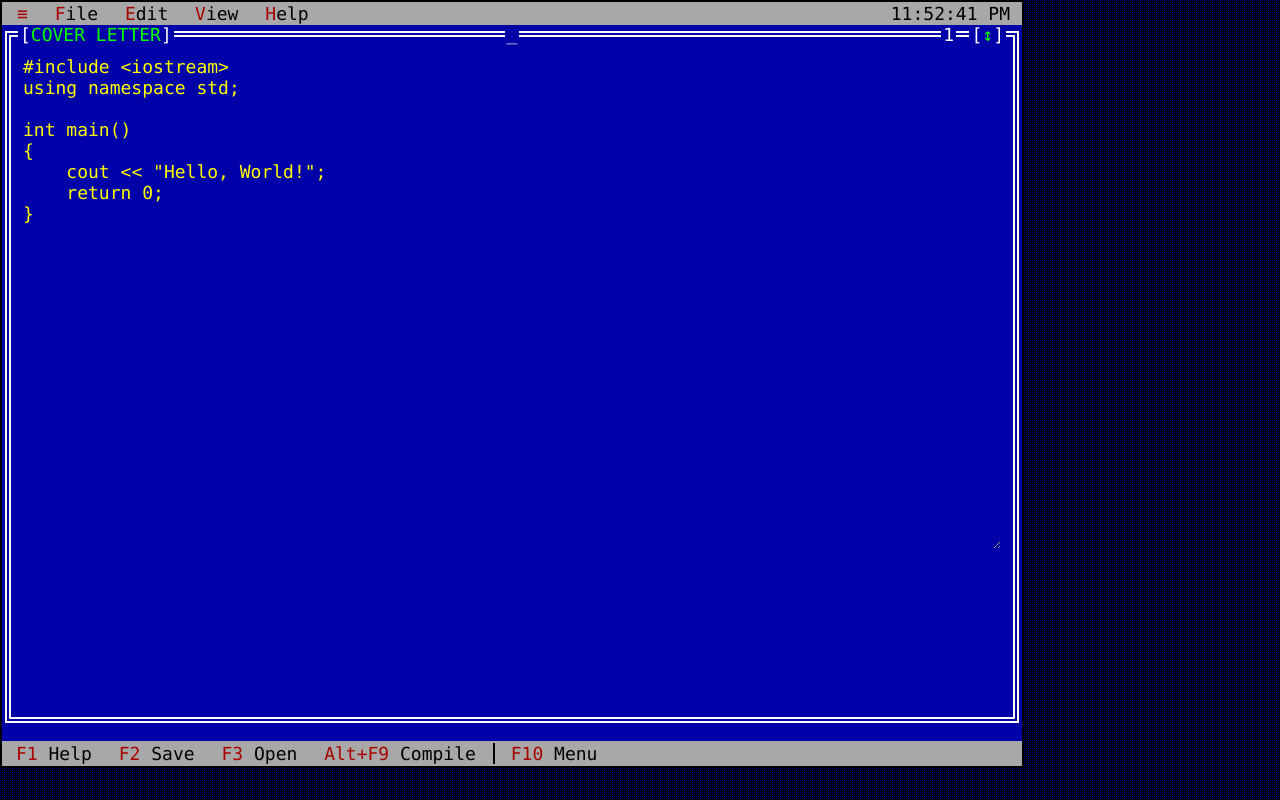
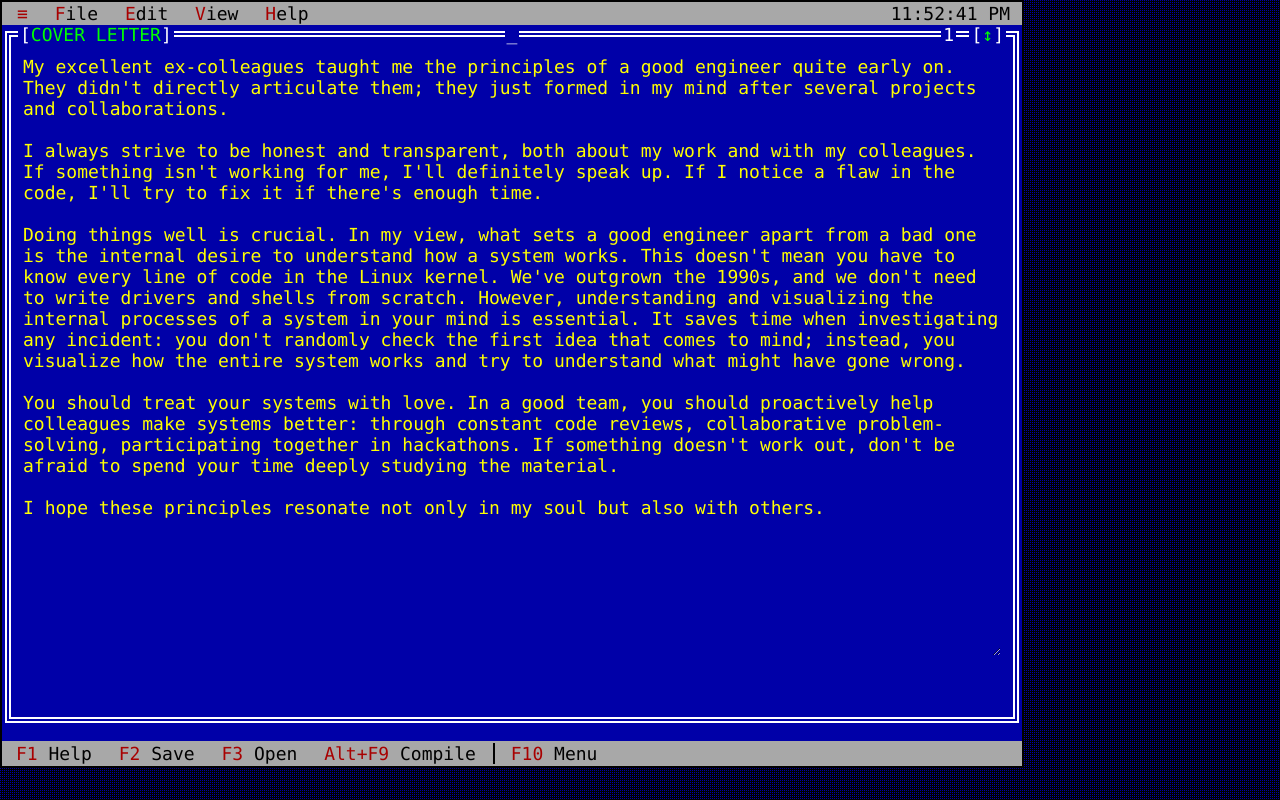
Before and after one commit to dronov/cv.dronov.net, a Flask app: page /cover-letter/ in a window 1280 px wide. Run offline with Flask 3, Linux system fonts and the light colour scheme.

Commit message:
edit cover letter page

```diff
--- a/templates/cover-letter.html
+++ b/templates/cover-letter.html
@@ -158,16 +158,16 @@
                 <span class="tui-fieldset-text top right" style="margin-right: 50px">1</span>
                 <span class="tui-fieldset-button left"><span class="green-255-text">COVER&nbsp;LETTER</span></span>
                 <span class="tui-fieldset-text" style="margin-left: 50px;">&nbsp;1:1&nbsp;</span>
-                <textarea class="tui-textarea full-width" style="height: 493px; overflow: scroll;">
-#include &#60;iostream&#62;
-using namespace std;
+                <textarea class="tui-textarea full-width" style="height: 600px; overflow: scroll;">
+My excellent ex-colleagues taught me the principles of a good engineer quite early on. They didn't directly articulate them; they just formed in my mind after several projects and collaborations.
 
-int main()
-{
-    cout &#60;&#60; "Hello, World!";
-    return 0;
-}
+I always strive to be honest and transparent, both about my work and with my colleagues. If something isn't working for me, I'll definitely speak up. If I notice a flaw in the code, I'll try to fix it if there's enough time.
 
+Doing things well is crucial. In my view, what sets a good engineer apart from a bad one is the internal desire to understand how a system works. This doesn't mean you have to know every line of code in the Linux kernel. We've outgrown the 1990s, and we don't need to write drivers and shells from scratch. However, understanding and visualizing the internal processes of a system in your mind is essential. It saves time when investigating any incident: you don't randomly check the first idea that comes to mind; instead, you visualize how the entire system works and try to understand what might have gone wrong.
+
+You should treat your systems with love. In a good team, you should proactively help colleagues make systems better: through constant code reviews, collaborative problem-solving, participating together in hackathons. If something doesn't work out, don't be afraid to spend your time deeply studying the material.
+
+I hope these principles resonate not only in my soul but also with others.
                 </textarea>
             </fieldset>
         </div>
```
